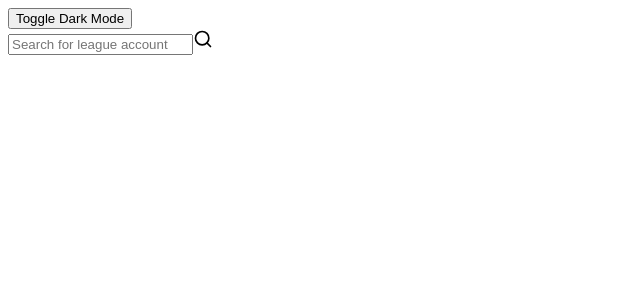
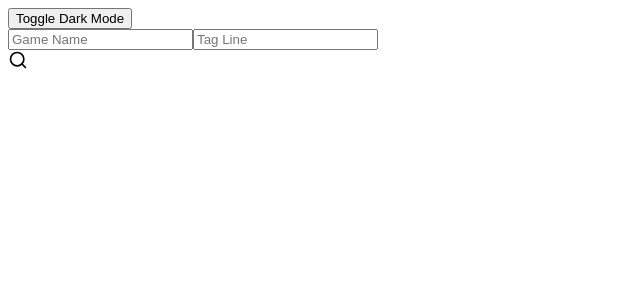
Before and after one commit to kckyro/lat-frontend, a React (Create React App) app: page / in a window 1280 px wide. Shown: the top 300 px of the page, without its empty margins (0-640 px from the left). Built offline with nearby package versions, Linux system fonts and the light colour scheme; the HTML template or start-up script is replaced by a standard one.

Commit message:
basic search with the riot api implemented

```diff
--- a/package.json
+++ b/package.json
@@ -7,9 +7,11 @@
     "@testing-library/react": "^9.3.2",
     "@testing-library/user-event": "^7.1.2",
     "axios": "^1.7.7",
+    "lodash": "^4.17.21",
     "lucide-react": "^0.445.0",
     "react": "^16.12.0",
     "react-dom": "^16.12.0",
+    "react-router-dom": "^6.26.2",
     "react-scripts": "^5.0.1"
   },
   "scripts": {
--- a/src/App.js
+++ b/src/App.js
@@ -1,6 +1,8 @@
 import React, { useState, useEffect } from "react";
 import "./index.css";
-import SearchBox from "./components/Searchbox";
+import { BrowserRouter as Router, Route, Routes } from "react-router-dom";
+import Splash from "./components/Splash";
+import Profile from "./components/Profile";
 
 function App() {
 	const [darkMode, setDarkMode] = useState(false);
@@ -14,15 +16,18 @@ function App() {
 	}, [darkMode]);
 
 	return (
-		<div className='flex flex-col items-center justify-center min-h-screen bg-gray-100 dark:bg-gray-900 transition-colors duration-200'>
+		<Router>
 			<button
 				onClick={() => setDarkMode(!darkMode)}
 				className='mb-4 px-4 py-2 bg-blue-500 text-white rounded hover:bg-blue-600 dark:bg-blue-700 dark:hover:bg-blue-800'
 			>
 				Toggle {darkMode ? "Light" : "Dark"} Mode
 			</button>
-			<SearchBox className='w-full max-w-md' />
-		</div>
+			<Routes>
+				<Route path='/' element={<Splash />} />
+				<Route path='/profile/:puuid' element={<Profile />} />
+			</Routes>
+		</Router>
 	);
 }
 
--- /dev/null
+++ b/src/components/Profile.jsx
@@ -0,0 +1,43 @@
+import { useParams } from "react-router-dom";
+import React, { useEffect, useState } from "react";
+import axios from "axios";
+
+const Profile = () => {
+	const { puuid } = useParams(); // Get puuid from URL params
+	const [profileData, setProfileData] = useState(null);
+	const [isLoading, setIsLoading] = useState(true);
+
+	useEffect(() => {
+		const fetchProfileData = async () => {
+			try {
+				const response = await axios.get(
+					`http://localhost:5125/api/profile/${puuid}`
+				);
+				setProfileData(response.data);
+			} catch (error) {
+				console.error("Error fetching profile data", error);
+			} finally {
+				setIsLoading(false);
+			}
+		};
+
+		fetchProfileData();
+	}, [puuid]);
+
+	return (
+		<div>
+			{profileData ? (
+				<div>
+					<h1>
+						{profileData.gameName}#{profileData.tagLine}
+					</h1>
+					<p>Level: {profileData.summonerLevel}</p>
+				</div>
+			) : (
+				<div>Profile not found</div>
+			)}
+		</div>
+	);
+};
+
+export default Profile;
--- a/src/components/Searchbox.jsx
+++ b/src/components/Searchbox.jsx
@@ -1,70 +1,121 @@
-import React, { useState } from "react";
+import React, { useState, useCallback, useRef } from "react";
+import { useNavigate } from "react-router-dom";
 import axios from "axios";
 import { Search } from "lucide-react";
+import { debounce } from "lodash";
 
 const SearchBox = ({ className = "" }) => {
-	const [query, setQuery] = useState("");
-	const [suggestions, setSuggestions] = useState([]);
+	const [gameName, setGameName] = useState("");
+	const [tagLine, setTagLine] = useState("");
+	const [user, setUser] = useState(null);
 	const [isInputFocused, setIsInputFocused] = useState(false);
+	const [isLoading, setIsLoading] = useState(false);
+	const navigate = useNavigate();
 
-	const handleInputChange = async (event) => {
-		const value = event.target.value;
-		setQuery(value);
-
-		if (value.length > 2) {
+	const fetchUser = useCallback(async (gameName, tagLine) => {
+		if (gameName.length > 0 && tagLine.length > 0) {
+			setIsLoading(true);
 			try {
 				const response = await axios.get(
-					`http://localhost:5125/api/search?query=${value}`
+					`http://localhost:5125/api/search?gameName=${encodeURIComponent(
+						gameName
+					)}&tagLine=${encodeURIComponent(tagLine)}`
 				);
-				setSuggestions(response.data);
+				console.log(response.data);
+				setUser(response.data);
 			} catch (error) {
-				console.error("Error fetching suggestions", error);
+				console.error("Error fetching user", error);
+				setUser(null);
+			} finally {
+				setIsLoading(false);
 			}
 		} else {
-			setSuggestions([]);
+			setUser(null);
 		}
+	}, []);
+
+	const debouncedFetchUserRef = useRef(
+		debounce((gameName, tagLine) => fetchUser(gameName, tagLine), 300)
+	);
+
+	const debouncedFetchUser = useCallback((gameName, tagLine) => {
+		debouncedFetchUserRef.current(gameName, tagLine);
+	}, []);
+
+	const handleGameNameChange = (e) => {
+		setGameName(e.target.value);
+		debouncedFetchUser(e.target.value, tagLine);
+	};
+
+	const handleTagLineChange = (e) => {
+		setTagLine(e.target.value);
+		debouncedFetchUser(gameName, e.target.value);
 	};
 
 	const handleSelect = (user) => {
-		// TODO: Once the profile endpoints are wired up, this will need adjustment
-		window.location.href = `/profile/${user.username}`;
+		navigate(`/profile/${user.puuid}`);
 	};
 
 	return (
 		<div className={`relative w-full max-w-md ${className}`}>
-			<div className='relative'>
+			<div className='relative flex'>
 				<input
 					type='text'
-					value={query}
-					onChange={handleInputChange}
+					value={gameName}
+					onChange={handleGameNameChange}
 					onFocus={() => setIsInputFocused(true)}
 					onBlur={() => setTimeout(() => setIsInputFocused(false), 200)}
-					placeholder='Search for league account'
-					className='w-full px-4 py-2 pr-10 border rounded-full focus:outline-none focus:ring-2 focus:ring-blue-300 dark:bg-gray-700 dark:text-white dark:border-gray-600 dark:focus:ring-blue-500'
+					placeholder='Game Name'
+					className='w-full px-4 py-2 border-r-0 rounded-l-full focus:outline-none focus:ring-2 focus:ring-blue-300 dark:bg-gray-700 dark:text-white dark:border-gray-600 dark:focus:ring-blue-500'
 				/>
-				<Search
-					className='absolute right-3 top-1/2 transform -translate-y-1/2 text-gray-400 dark:text-gray-300'
-					size={20}
+				<input
+					type='text'
+					value={tagLine}
+					onChange={handleTagLineChange}
+					onFocus={() => setIsInputFocused(true)}
+					onBlur={() => setTimeout(() => setIsInputFocused(false), 200)}
+					placeholder='Tag Line'
+					className='w-1/3 px-4 py-2 border-l-0 rounded-r-full focus:outline-none focus:ring-2 focus:ring-blue-300 dark:bg-gray-700 dark:text-white dark:border-gray-600 dark:focus:ring-blue-500'
 				/>
+				<div className='absolute right-3 top-1/2 transform -translate-y-1/2 text-gray-400 dark:text-gray-300'>
+					{isLoading ? (
+						<div className='animate-spin rounded-full h-5 w-5 border-b-2 border-gray-900 dark:border-white'></div>
+					) : (
+						<Search size={20} />
+					)}
+				</div>
 			</div>
-			{isInputFocused && suggestions.length > 0 && (
-				<ul className='absolute z-10 w-full mt-1 bg-white border rounded-lg shadow-lg overflow-hidden dark:bg-gray-800 dark:border-gray-700'>
-					{suggestions.map((user) => (
-						<li
-							key={user.id}
-							onClick={() => handleSelect(user)}
-							className='px-4 py-2 cursor-pointer hover:bg-gray-100 dark:hover:bg-gray-700 dark:text-white'
-						>
-							{user.username}
-						</li>
-					))}
-				</ul>
-			)}
-			{isInputFocused && suggestions.length === 0 && query.length > 2 && (
-				<div className='absolute z-10 w-full mt-1 bg-white border rounded-lg shadow-lg p-4 text-gray-500 dark:bg-gray-800 dark:border-gray-700 dark:text-gray-300'>
-					Nothing found yet...
+			{isInputFocused && user && (
+				<div className='absolute z-10 w-full mt-1 bg-white border rounded-lg shadow-lg p-4 dark:bg-gray-800 dark:border-gray-700 dark:text-white'>
+					<div
+						className='flex items-center cursor-pointer'
+						onClick={() => handleSelect(user)}
+					>
+						<img
+							src={`http://ddragon.leagueoflegends.com/cdn/13.10.1/img/profileicon/${user.profileIconId}.png`}
+							alt='Profile Icon'
+							className='w-12 h-12 rounded-full mr-4'
+						/>
+						<div>
+							<p className='font-bold'>
+								{user.gameName}#{user.tagLine}
+							</p>
+							<p className='text-sm text-gray-500 dark:text-gray-400'>
+								Level: {user.summonerLevel}
+							</p>
+						</div>
+					</div>
 				</div>
 			)}
+			{isInputFocused &&
+				!user &&
+				!isLoading &&
+				gameName.length > 0 &&
+				tagLine.length > 0 && (
+					<div className='absolute z-10 w-full mt-1 bg-white border rounded-lg shadow-lg p-4 text-gray-500 dark:bg-gray-800 dark:border-gray-700 dark:text-gray-300'>
+						No user found...
+					</div>
+				)}
 		</div>
 	);
 };
--- /dev/null
+++ b/src/components/Splash.jsx
@@ -0,0 +1,12 @@
+import React from "react";
+import SearchBox from "./Searchbox";
+
+const Splash = () => {
+	return (
+		<div className='flex flex-col items-center justify-center min-h-screen bg-gray-100 dark:bg-gray-900 transition-colors duration-200'>
+			<SearchBox className='w-full max-w-md' />
+		</div>
+	);
+};
+
+export default Splash;
```
Also changed, not shown: 1 other file (tests, documents, lock files or other folders).
